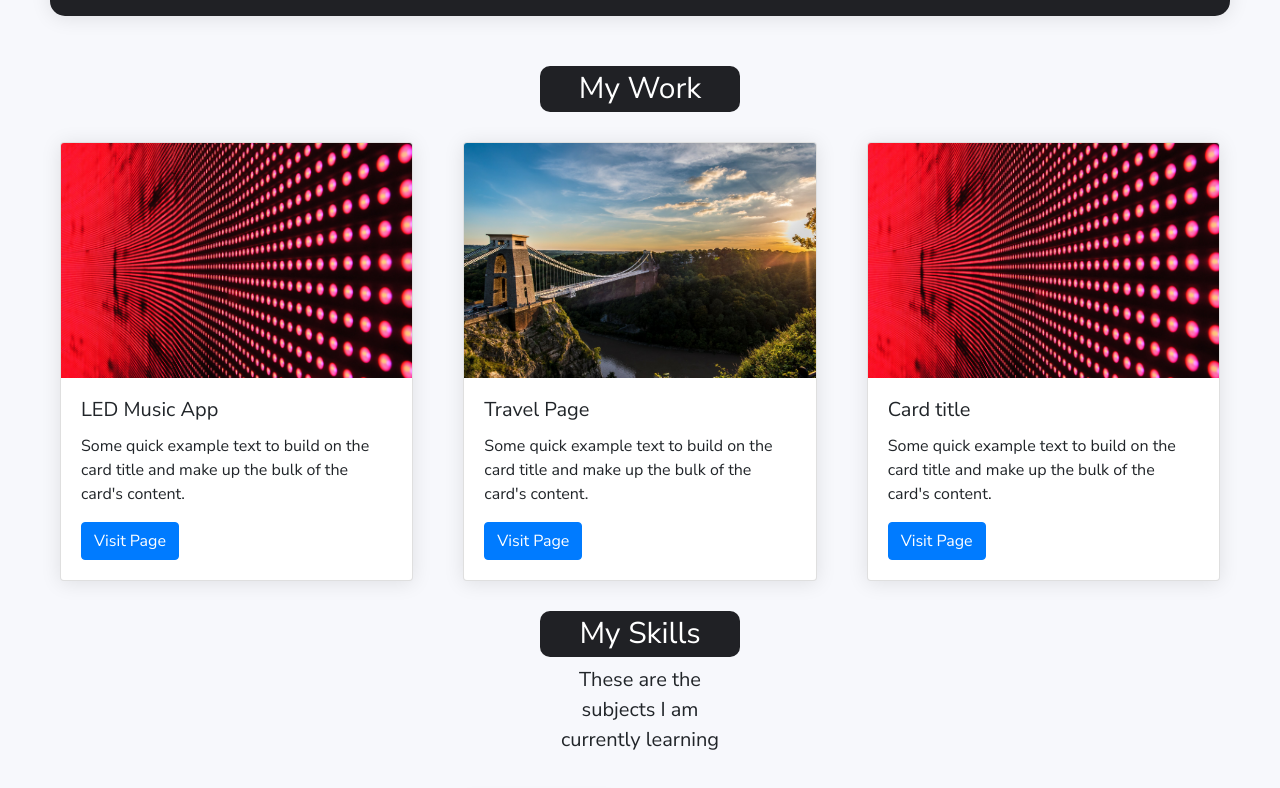
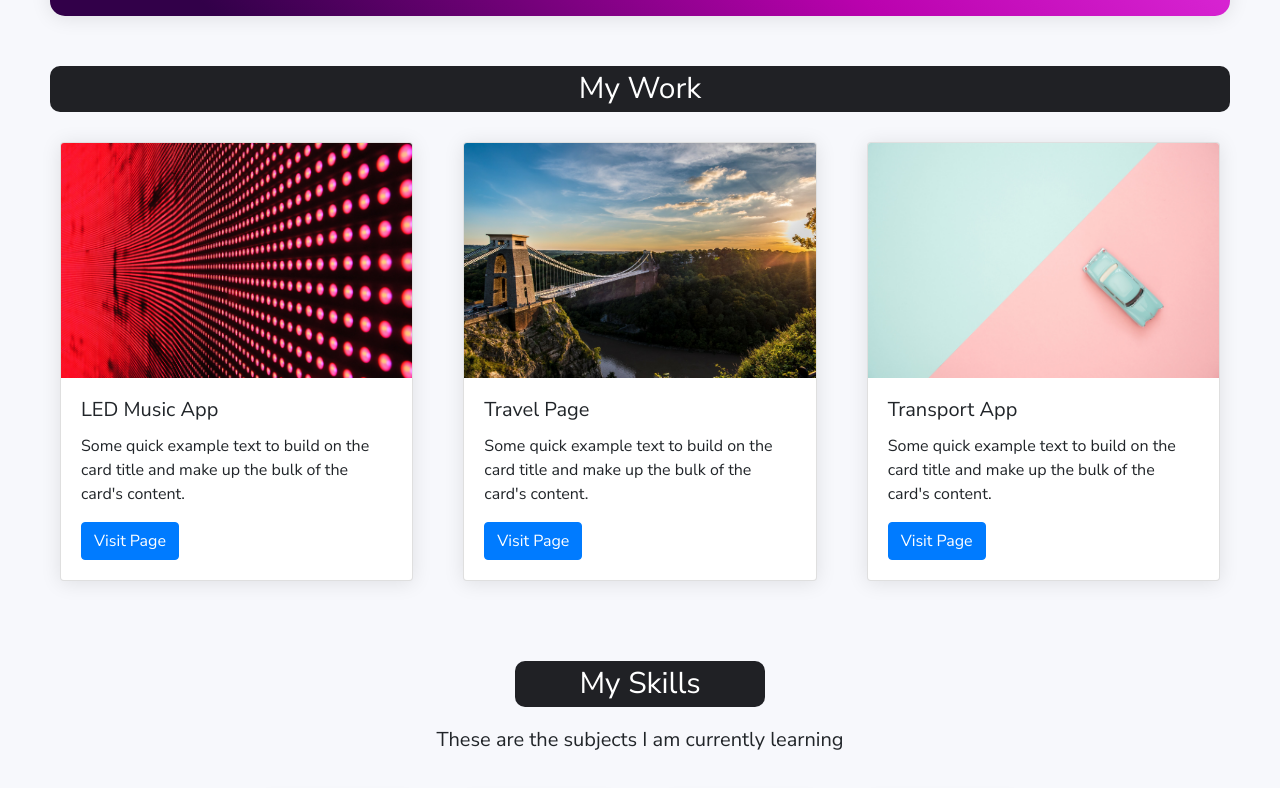
Before and after one commit to shaky411/Bootstrap-Portfolio, a plain HTML site: page index.html in a window 1280 px wide. Shown: the part 611-1399 px from the top of the page. Drawn offline with nearby package versions, Linux system fonts and the light colour scheme.

Commit message:
added gradient to jumbotron

```diff
--- a/css/style.css
+++ b/css/style.css
@@ -16,26 +16,13 @@ body {
     --hover-color: #ff02c0;
 }
 
-.card-section {
-    /* background-color: aqua; */
-    margin: 40px;
-}
-
-.card-container {
-    margin: 10px;
-    padding: 20px;
-}
-
-.row {
-    align-items: center;
-}
-
 /* about section */
 
 .jumbotron-fluid {
     margin: 50px;
     border-radius: 15px;
-    background-color: var(--accent-color);
+    /* background-color: var(--accent-color); */
+    background-image: linear-gradient(45deg, #320049 10%, #ba02ae 50%, #fc4eff 100%);
     color: white;
     box-shadow: 0 2px 20px rgba(0, 0, 0, 0.1);
 }
@@ -75,31 +62,50 @@ body {
     background-color: var(--accent-color);
 }
 
-.skills {
+
+/* Skills section */
+
+/* flex Container */
+.container1 {
     display: flex;
     flex-direction: column;
+    justify-content: center;
+    align-items: center;
 }
 
-.section-header {
-    margin: auto;
-    width: 50%;
-    width: 200px;
+/* Flex Items */
+.container1 P {
+    font-size: 20px;
+    text-align: center;
+    width: 450px;
+    margin-top: 10px;
 }
 
-.section-header P {
-    font-size: 20px;
+.container1 h1 {
+    margin-top: 50px;
+    width: 250px;
     text-align: center;
-    width: 100%;
+    font-size: 30px;
+    color: white;
+    padding: 5px 15px;
+    border-radius: 10px;
+    background-color: var(--accent-color);
 }
 
-.section-header h1 {
-    text-align: center;
+.container1 h1:hover {
+    background-color: var(--hover-color);
 }
+
+
+
 
 
 
 .work h1 {
     font-size: 30px;
+    text-align: center;
+    margin-left:  50px;
+    margin-right: 50px;
     color: white;
     padding: 5px 15px;
     border-radius: 10px;
@@ -114,17 +120,3 @@ body {
     margin: 10px;
     box-shadow: 0 2px 20px rgba(0, 0, 0, 0.1);
 }
-
-/* Skills Section */
-
-.skills h1 {
-    font-size: 30px;
-    color: white;
-    padding: 5px 15px;
-    border-radius: 10px;
-    background-color: var(--accent-color);
-}
-
-.skills h1:hover {
-    background-color: var(--hover-color);
-}
--- a/index.html
+++ b/index.html
@@ -117,9 +117,9 @@
 
                   <div class="cardContainer col-lg-4 col-md-4 col-sm-12">
                     <div class="card">
-                      <img src="./images/hero1.jpg" class="card-img-top" alt="...">
+                      <img src="./images/02-portfolio-3.jpg" class="card-img-top" alt="...">
                       <div class="card-body">
-                        <h5 class="card-title">Card title</h5>
+                        <h5 class="card-title">Transport App</h5>
                         <p class="card-text">Some quick example text to build on the card title and make up the bulk of the card's
                           content.</p>
                         <a href="#" class="btn btn-primary">Visit Page</a>
@@ -134,10 +134,11 @@
     <!-- Skills section -->
 
     <section class="skills" id="skills">
-        <div class="section-header">
-            <h1>My Skills</h1>
+      <div class="container1">
+        <h1>My Skills</h1>
             <p>These are the subjects I am currently learning</p>
-        </div>
+      </div>
+
 
         <div class="container-fluid">
             <div class="row justify-content-center">
```
Also changed, not shown: images/02-portfolio-3.jpg (added).
